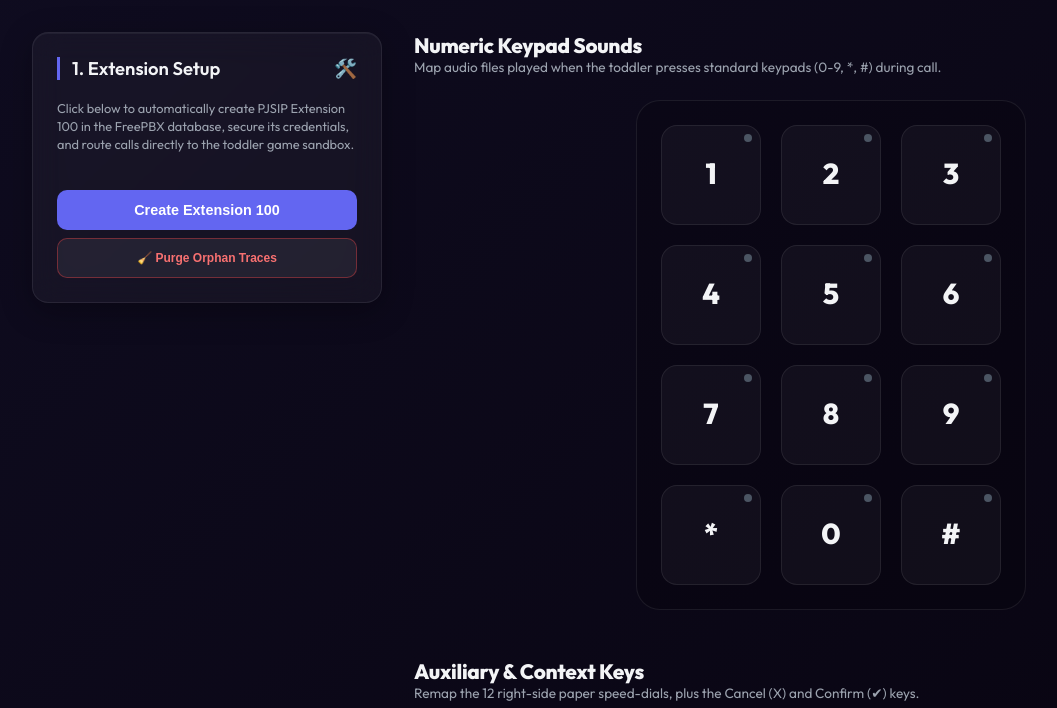
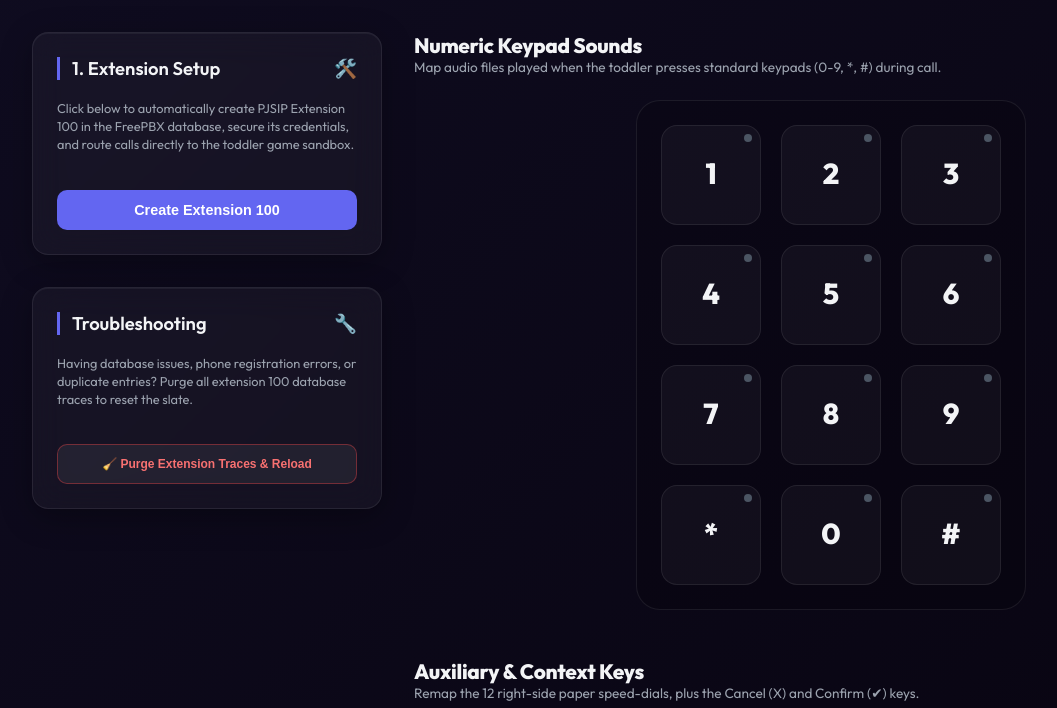
Before and after one commit to SzigetiPeter/toddler_mode_freepbx, a Flask app: page / in a window 1280 px wide. Shown: the part 91-799 px from the top of the page, without its empty margins (0-1057 px from the left). Run offline with Flask 2, Linux system fonts and the light colour scheme; data that the repository does not hold is empty.

Commit message:
feat: make extension setup panel permanently visible with dynamic recreate label

```diff
--- a/server/templates/dashboard.html
+++ b/server/templates/dashboard.html
@@ -738,14 +738,9 @@
                 <p style="font-size: 0.8rem; color: var(--text-secondary); line-height: 1.4; margin-bottom: 1rem;">
                     Click below to automatically create PJSIP Extension 100 in the FreePBX database, secure its credentials, and route calls directly to the toddler game sandbox.
                 </p>
-                <div style="display: flex; flex-direction: column; gap: 0.5rem;">
-                    <button class="btn" id="btn-provision-ext" onclick="provisionExtension()" style="width: 100%;">
-                        Create Extension 100
-                    </button>
-                    <button class="btn btn-secondary" id="btn-clean-ext" onclick="cleanExtension()" style="width: 100%; font-size: 0.75rem; border-color: rgba(239, 68, 68, 0.4); color: #f87171;">
-                        🧹 Purge Orphan Traces
-                    </button>
-                </div>
+                <button class="btn" id="btn-provision-ext" onclick="provisionExtension()" style="width: 100%;">
+                    Create Extension 100
+                </button>
             </div>
 
             <div class="glass-panel" id="panel-device-discovery" style="display: none;">
@@ -779,6 +774,19 @@
                 </p>
                 <button class="btn btn-secondary" onclick="openProvisionModal('')" style="width: 100%;">
                     Manually Enter Phone IP
+                </button>
+            </div>
+
+            <div class="glass-panel" id="panel-troubleshooting">
+                <div class="panel-title">
+                    <span>Troubleshooting</span>
+                    <span>🔧</span>
+                </div>
+                <p style="font-size: 0.8rem; color: var(--text-secondary); line-height: 1.4; margin-bottom: 1rem;">
+                    Having database issues, phone registration errors, or duplicate entries? Purge all extension 100 database traces to reset the slate.
+                </p>
+                <button class="btn btn-secondary" id="btn-clean-ext" onclick="cleanExtension()" style="width: 100%; font-size: 0.75rem; border-color: rgba(239, 68, 68, 0.4); color: #f87171;">
+                    🧹 Purge Extension Traces & Reload
                 </button>
             </div>
         </aside>
@@ -979,12 +987,18 @@
                     const manPanel = document.getElementById('panel-manual-provisioning');
 
                     if (extPanel && discPanel && manPanel) {
+                        extPanel.style.display = 'block';
+                        const btnProvisionExt = document.getElementById('btn-provision-ext');
                         if (data.extension_provisioned) {
-                            extPanel.style.display = 'none';
+                            if (btnProvisionExt && !btnProvisionExt.innerHTML.includes('spinner')) {
+                                btnProvisionExt.innerText = 'Recreate Extension 100';
+                            }
                             discPanel.style.display = 'block';
                             manPanel.style.display = 'block';
                         } else {
-                            extPanel.style.display = 'block';
+                            if (btnProvisionExt && !btnProvisionExt.innerHTML.includes('spinner')) {
+                                btnProvisionExt.innerText = 'Create Extension 100';
+                            }
                             discPanel.style.display = 'none';
                             manPanel.style.display = 'none';
                         }
```
